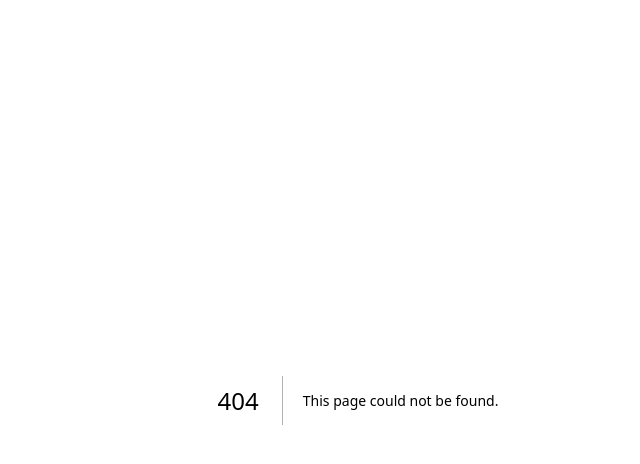
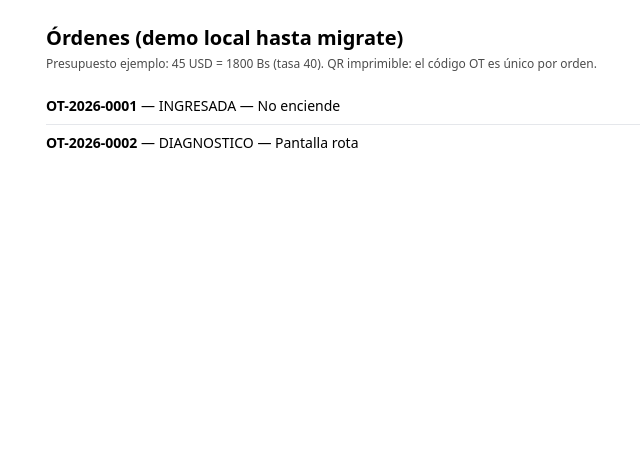
Before and after one commit to code-rmendoza/SistemaTecnico, a Next.js app: page /ordenes in a window 1280 px wide. Before the commit this address had no page. Shown: the top 464 px of the page, without its empty margins (282-922 px from the left). Built offline with nearby package versions, Linux system fonts and the light colour scheme.

Commit message:
feat: ordenes con estados auditados y presupuesto USD/VES
Codigo OT unico, transiciones validadas, aprobacion explicita obligatoria, consumo de stock atomico con rollback.

```diff
--- /dev/null
+++ b/src/app/ordenes/page.tsx
@@ -0,0 +1,52 @@
+"use client";
+
+import { useState } from "react";
+import {
+  calcularPresupuesto,
+  crearOrden,
+  generarCodigo,
+  transicionar,
+  type Orden
+} from "@/modules/orders/service";
+
+function demo(): Orden[] {
+  const o1 = crearOrden(
+    { clienteId: "cli_1", equipoId: "eq_1", fallaDeclarada: "No enciende" },
+    generarCodigo(2026, 1)
+  );
+  const o2 = transicionar(
+    crearOrden(
+      { clienteId: "cli_2", equipoId: "eq_2", fallaDeclarada: "Pantalla rota" },
+      generarCodigo(2026, 2)
+    ),
+    "DIAGNOSTICO",
+    "tecnico@taller.ve"
+  );
+  return [o1, o2];
+}
+
+export default function OrdenesPage() {
+  const [ordenes] = useState<Orden[]>(demo);
+  const ejemplo = calcularPresupuesto({
+    manoObraUSD: 20,
+    repuestos: [{ sku: "REP-0001", cantidad: 1, precioUSD: 25 }],
+    tasaRef: 40
+  });
+
+  return (
+    <main className="mx-auto max-w-2xl p-6">
+      <h1 className="text-xl font-bold">Órdenes (demo local hasta migrate)</h1>
+      <p className="mt-1 text-xs opacity-70">
+        Presupuesto ejemplo: {ejemplo.totalUSDRef} USD = {ejemplo.totalVES} Bs (tasa {ejemplo.tasaRef}).
+        QR imprimible: el código OT es único por orden.
+      </p>
+      <ul className="mt-4 divide-y">
+        {ordenes.map((o) => (
+          <li key={o.id} className="py-2 text-sm">
+            <strong>{o.codigo}</strong> — {o.estado} — {o.fallaDeclarada}
+          </li>
+        ))}
+      </ul>
+    </main>
+  );
+}
--- /dev/null
+++ b/src/modules/orders/schemas.ts
@@ -0,0 +1,28 @@
+import { z } from "zod";
+import { OrderStatus } from "@/lib/order-status";
+
+export const OrdenInput = z.object({
+  clienteId: z.string().min(1, "orden sin cliente no permitida"),
+  equipoId: z.string().min(1, "orden sin equipo no permitida"),
+  fallaDeclarada: z.string().min(3),
+  prioridad: z.enum(["BAJA", "NORMAL", "ALTA", "URGENTE"]).default("NORMAL"),
+  fechaPromesa: z.string().optional()
+});
+export type OrdenInput = z.infer<typeof OrdenInput>;
+
+export const PresupuestoItem = z.object({
+  sku: z.string().min(1),
+  cantidad: z.number().int().min(1),
+  precioUSD: z.number().min(0)
+});
+export type PresupuestoItem = z.infer<typeof PresupuestoItem>;
+
+export const PresupuestoInput = z.object({
+  manoObraUSD: z.number().min(0),
+  repuestos: z.array(PresupuestoItem),
+  tasaRef: z.number().positive(),
+  validezDias: z.number().int().min(1).default(7)
+});
+export type PresupuestoInput = z.infer<typeof PresupuestoInput>;
+
+export const EstadoSchema = OrderStatus;
--- /dev/null
+++ b/src/modules/orders/service.ts
@@ -0,0 +1,107 @@
+import { z } from "zod";
+import { canTransition, type OrderStatus } from "@/lib/order-status";
+import { OrdenInput, PresupuestoInput } from "./schemas";
+import { moverStock, type Movimiento, type Repuesto } from "@/modules/inventory/service";
+
+export interface Auditoria {
+  de: OrderStatus | "CREADA";
+  a: OrderStatus;
+  usuario: string;
+  fecha: Date;
+}
+
+export interface Orden {
+  id: string;
+  codigo: string;
+  clienteId: string;
+  equipoId: string;
+  fallaDeclarada: string;
+  prioridad: string;
+  estado: OrderStatus;
+  auditoria: Auditoria[];
+  presupuesto?: { totalUSDRef: number; totalVES: number; tasaRef: number };
+}
+
+function uid(prefix: string): string {
+  return `${prefix}_${Math.random().toString(36).slice(2, 10)}`;
+}
+
+export function generarCodigo(year: number, seq: number): string {
+  return `OT-${year}-${String(seq).padStart(4, "0")}`;
+}
+
+export function crearOrden(input: z.input<typeof OrdenInput>, codigo: string): Orden {
+  const data = OrdenInput.parse(input);
+  return {
+    id: uid("ot"),
+    codigo,
+    clienteId: data.clienteId,
+    equipoId: data.equipoId,
+    fallaDeclarada: data.fallaDeclarada,
+    prioridad: data.prioridad,
+    estado: "INGRESADA",
+    auditoria: []
+  };
+}
+
+export function transicionar(orden: Orden, a: OrderStatus, usuario: string): Orden {
+  if (!canTransition(orden.estado, a)) {
+    throw new Error(`Transición inválida ${orden.estado} → ${a}`);
+  }
+  return {
+    ...orden,
+    estado: a,
+    auditoria: [...orden.auditoria, { de: orden.estado, a, usuario, fecha: new Date() }]
+  };
+}
+
+export function calcularPresupuesto(input: z.input<typeof PresupuestoInput>): {
+  totalUSDRef: number;
+  totalVES: number;
+  tasaRef: number;
+} {
+  const data = PresupuestoInput.parse(input);
+  const repuestosUSD = data.repuestos.reduce((acc, r) => acc + r.cantidad * r.precioUSD, 0);
+  const totalUSDRef = data.manoObraUSD + repuestosUSD;
+  return { totalUSDRef, totalVES: totalUSDRef * data.tasaRef, tasaRef: data.tasaRef };
+}
+
+export function aprobarPresupuesto(
+  orden: Orden,
+  presupuesto: { totalUSDRef: number; totalVES: number; tasaRef: number },
+  usuario: string
+): Orden {
+  if (orden.estado !== "PRESUPUESTADA") {
+    throw new Error("Solo se aprueba desde PRESUPUESTADA");
+  }
+  const conPresupuesto: Orden = { ...orden, presupuesto };
+  return transicionar(conPresupuesto, "APROBADA", usuario);
+}
+
+export function consumirStockParaOrden(
+  repuestos: Record<string, Repuesto>,
+  movimientos: Movimiento[],
+  ordenCodigo: string,
+  items: { sku: string; cantidad: number }[],
+  usuario: string
+): { repuestos: Record<string, Repuesto>; movimientos: Movimiento[] } {
+  const copia: Record<string, Repuesto> = { ...repuestos };
+  let movs = [...movimientos];
+  try {
+    for (const item of items) {
+      const r = copia[item.sku];
+      if (!r) throw new Error(`Repuesto inexistente ${item.sku}`);
+      const res = moverStock(r, movs, {
+        tipo: "SALIDA_ORDEN",
+        cantidad: item.cantidad,
+        refOrden: ordenCodigo,
+        usuario
+      });
+      copia[item.sku] = res.repuesto;
+      movs = res.movimientos;
+    }
+    return { repuestos: copia, movimientos: movs };
+  } catch {
+    throw new Error("Consumo revertido: stock insuficiente o repuesto inválido");
+  }
+}
```
Also changed, not shown: 2 other files (tests, documents, lock files or other folders).
